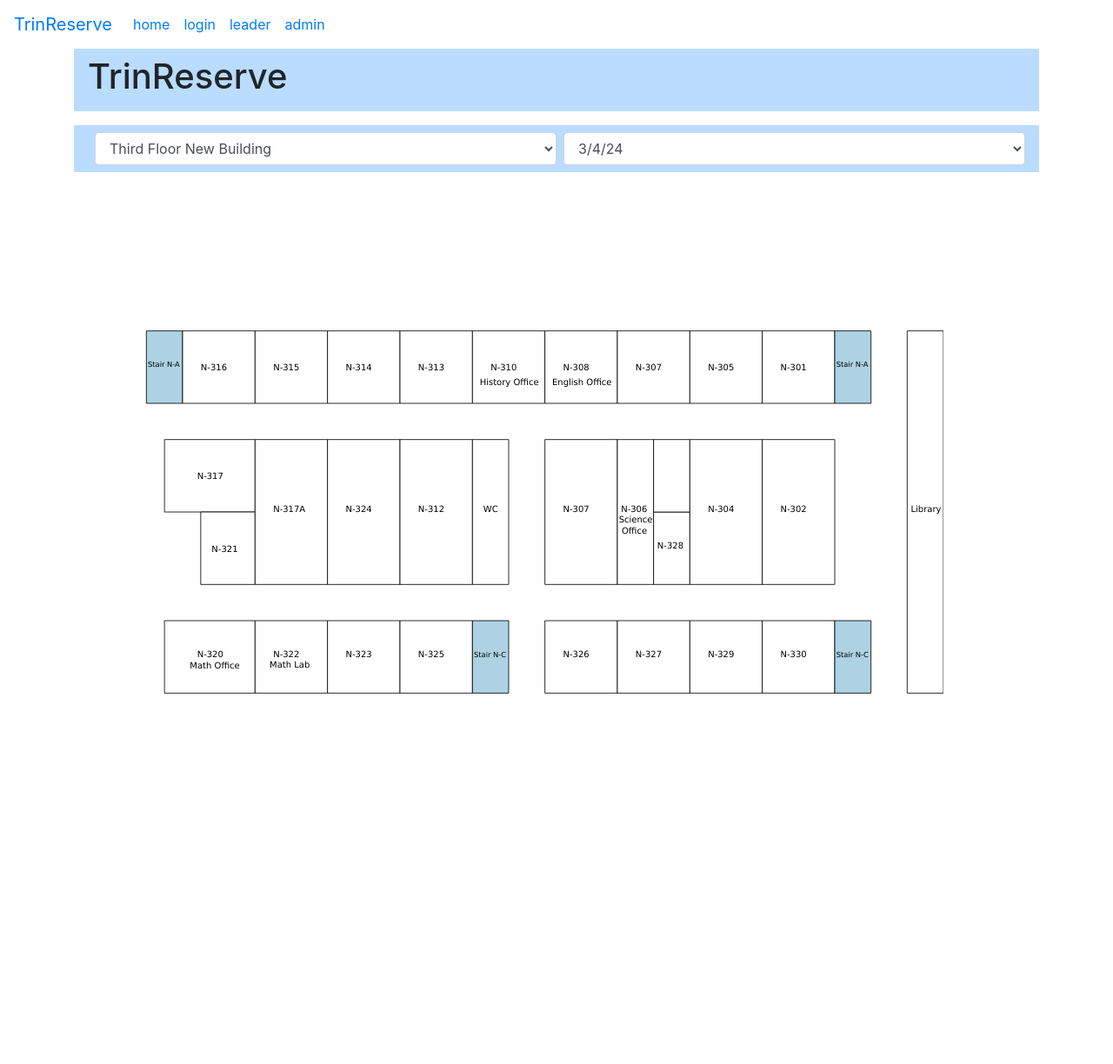
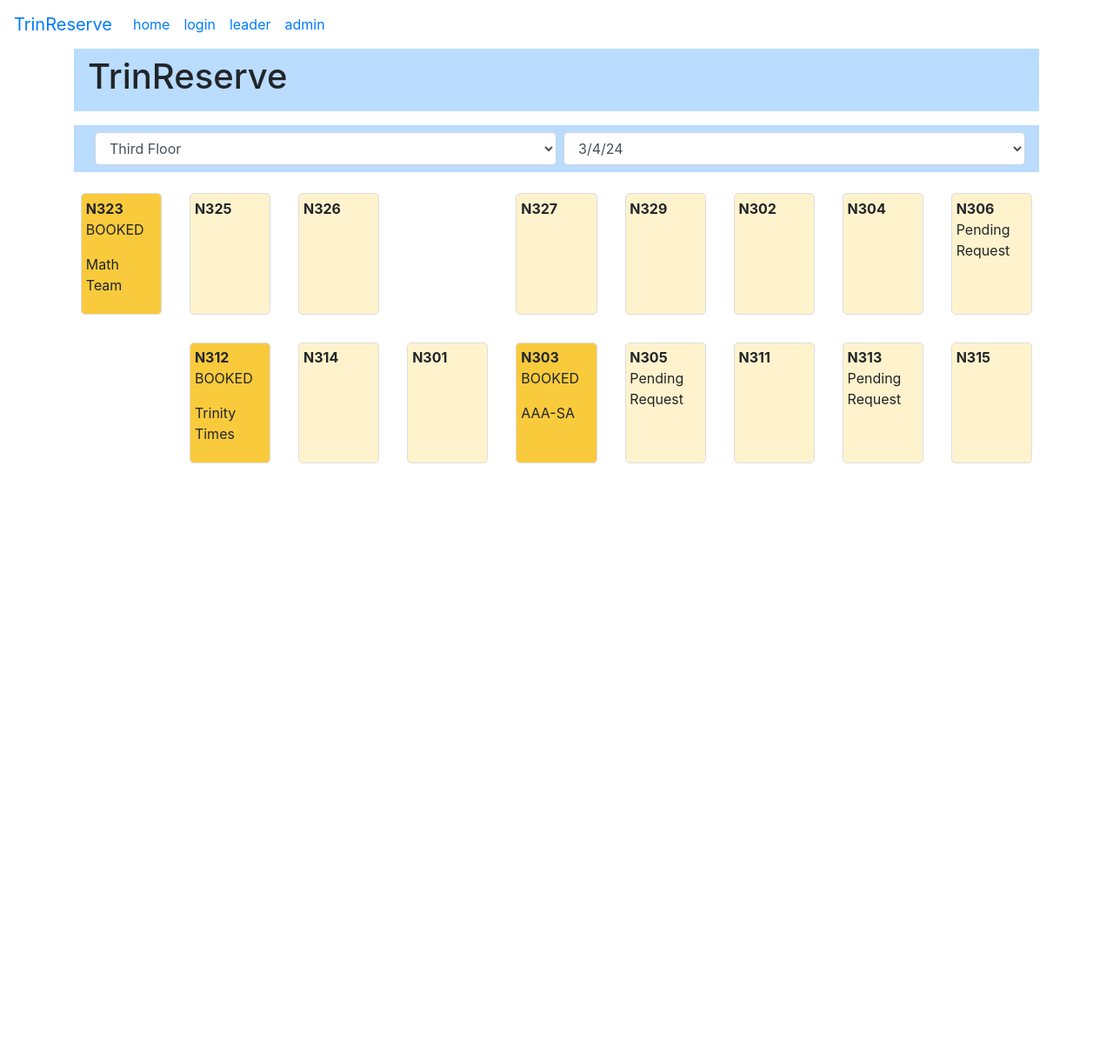
Before and after one commit to samlevy1/trinReserve, a Node server app: page /cancel/1/1/1 in a window 1280 px wide. Shown: the whole page at 87% size. After the commit the page ends 800 px from the top, so only its background shows below. Run offline with Node 20, Linux system fonts and the light colour scheme.

Commit message:
old leader page

```diff
--- a/webapp_server/views/club/clubLeader.ejs
+++ b/webapp_server/views/club/clubLeader.ejs
@@ -1,9 +1,4 @@
 <%- include('../partials/header', {title:"TrinReserve"}) -%>
-<style>
-  #floorContainer svg text {
-    fill: black !important;
-  }
-</style>
 
   <div class="container">
     <div class="header">
@@ -11,12 +6,10 @@
     </div>
 
     <div class="header">
-      <select id="floorSelect" class="form-control">
-        <option value="FirstFloor">First Floor</option>
-        <option value="SecondFloorOld">Second Floor Old Building</option>
-        <option value="SecondFloorNew">Second Floor New Building</option>
-        <option value="ThirdFloorOld">Third Floor Old Building</option>
-        <option value="ThirdFloorNew" selected>Third Floor New Building</option>
+        <select class="form-control">
+          <option>Third Floor</option>
+          <option>Second Floor</option>
+          <option>First Floor</option>
         </select>
         <select class="form-control">
             <option>3/4/24</option>
@@ -25,47 +18,195 @@
             <option>3/7/24</option>
             <option>3/8/24</option>
           </select>
+        <!-- <input type="text" class="form-control" placeholder="3/1/24"> -->
     </div>
 
-  <div id="floorContainer">
-    <div id="FirstFloor" style="display: none;">
-      <%- include("Floor1.svg") %>
+
+    <div class="grid">
+      <div class="booking-card booked">
+        <strong>N323</strong>
+        <p>BOOKED</p>
+        <p>Math Team</p>
+        <span class="tooltip-text">
+          <form action="/edit/date/N325/email" method="POST">
+
+            <label for="club">Email:</label>
+            <input type="text" id="club" name="club" value = "Math Team" readonly><br><br>
+            <label for="details">Password:</label>
+            <textarea type="text" id="details" name="details"> Calculating digits of pi</textarea>
+
+
+            <button type="submit" class="btn details-button">Edit</button>
+            <a href = "/cancel/date/N301/email"><button type="button" class="btn cancel-button">Cancel</button></a>
+
+          </form>
+
+
+        </span>
       </div>
-    <div id="SecondFloorOld" style="display: none;">
-      <%- include("Floor2Old.svg") %>
+      <div class="booking-card available" id = "N325">
+        <span class="tooltip-text">
+          <form action="/reserve/date/N325/email" method="POST">
+
+            <label for="club">Club Name:</label>
+            <input type="text" name="club" placeholder = "Classics Club" />
+
+            <label for="N325Details">Meeting Details:</label>
+            <textarea type="text" id="N325Details" name="N325Details" placeholder = "Scanning Competition"></textarea>
+
+            <button type="submit" class="btn details-button">Reserve</button>
+
+          </form>
+
+        </span>
+        <strong>N325</strong>
+        <br></br>
+        <br></br>
+
+
       </div>
-    <div id="SecondFloorNew" style="display: none;">
-      <%- include("Floor2New.svg") %>
+      <div class="booking-card available">
+        <span class="tooltip-text">
+          <form action="/reserve/date/N325/email" method="POST">
+
+            <label for="club">Club Name:</label>
+            <input type="text" name="club" placeholder = "Girls Who Code" />
+
+            <label for="N325Details">Meeting Details:</label>
+            <textarea type="text" id="N325Details" name="N325Details" placeholder = "Trying our best to be women in STEM"></textarea>
+
+            <button type="submit" class="btn details-button">Reserve</button>
+
+          </form>
+
+
+        </span>
+        <strong>N326</strong>
+        <br></br>
+        <br></br>
+
+
       </div>
-    <div id="ThirdFloorOld" style="display: none;">
-      <%- include("Floor3Old.svg") %>
+      <div class="booking-card empty">
+        <strong></strong>
+
       </div>
-    <div id="ThirdFloorNew" style="display: none;">
-      <%- include("Floor3New.svg") %>
+      <div class="booking-card available">
+        <strong>N327</strong>
+        <br></br>
+        <br></br>
+
+
+      </div>
+      <div class="booking-card available">
+        <strong>N329</strong>
+        <br></br>
+        <br></br>
+
+
+      </div>
+      <!-- NEW ROW -->
+      <div class="booking-card available">
+        <strong>N302</strong>
+        <br></br>
+        <br></br>
+
+
+      </div>
+      <div class="booking-card available">
+        <strong>N304</strong>
+        <br></br>
+        <br></br>
+
+
+      </div>
+      <div class="booking-card pending">
+        <strong>N306</strong>
+        <p>Pending Request</p>
+      </div>
+      <div class="booking-card empty">
+        <strong> </strong>
+      </div>
+
+      <div class="booking-card booked">
+        <strong>N312</strong>
+        <p>BOOKED</p>
+        <p>Trinity Times</p>
+        <span class="tooltip-text">
+          <form action="/edit/date/N325/email" method="POST">
+
+            <label for="club">Club Name:</label>
+            <input type="text" name="club" value = "Trinity Times" readonly/>
+
+            <label for="N325Details">Meeting Details:</label>
+            <textarea type="text" id="N325Details" name="N325Details"> Working on the paper</textarea>
+
+            <button type="submit" class="btn details-button">Edit</button>
+            <a href = "/cancel/date/N301/email"><button type="button" class="btn cancel-button">Cancel</button></a>
+
+          </form>
+
+
+        </span>
+      </div>
+
+      <div class="booking-card available">
+        <strong>N314</strong>
+        <br></br>
+        <br></br>
+
+
+      </div>
+      <!-- NEW ROW -->
+      <div class="booking-card available">
+        <strong>N301</strong>
+        <br></br>
+        <br></br>
+
+
+      </div>
+      <div class="booking-card booked">
+        <strong>N303</strong>
+        <p>BOOKED</p>
+        <p>AAA-SA</p>
+        <span class="tooltip-text">
+          <form action="/edit/date/N303/email" method="POST">
+            <label for="club">Club Name:</label>
+            <input type="text" name="club" value = "AAA-SA" readonly/>
+
+            <label for="N325Details">Meeting Details:</label>
+            <textarea type="text" id="N325Details" name="N325Details"> Talking about stuff</textarea>
+
+            <button type="submit" class="btn details-button">Edit</button>
+            <a href = "/cancel/date/N301/email"><button type="button" class="btn cancel-button">Cancel</button></a>
+
+          </form>
+
+        </span>
+      </div>
+      <div class="booking-card pending">
+        <strong>N305</strong>
+        <p>Pending Request</p>
+      </div>
+      <div class="booking-card available">
+        <strong> N311</strong>
+        <br></br>
+        <br></br>
+
+
+      </div>
+      <div class="booking-card pending">
+        <strong>N313</strong>
+        <p>Pending Request</p>
+      </div>
+      <div class="booking-card available">
+        <strong>N315</strong>
+        <br></br>
+        <br></br>
+
+
       </div>
     </div>
   </div>
 
 <%- include('../partials/footer') -%>
-
-<script>
-  document.addEventListener('DOMContentLoaded', function() {
-    var floorSelect = document.getElementById('floorSelect');
-
-    function showFloor(selectedFloor) {
-      // Hide all floors first
-      ['FirstFloor', 'SecondFloorOld', 'SecondFloorNew', 'ThirdFloorOld', 'ThirdFloorNew'].forEach(function(floor) {
-        document.getElementById(floor).style.display = 'none';
-      });
-      // Then show the selected floor
-      document.getElementById(selectedFloor).style.display = 'block';
-    }
-
-    // Initialize with the Third Floor New Building showing
-    showFloor('ThirdFloorNew');
-
-    floorSelect.addEventListener('change', function() {
-      showFloor(this.value);
-    });
-  });
-</script>
--- a/webapp_server/views/club/clubMember.ejs
+++ b/webapp_server/views/club/clubMember.ejs
@@ -77,6 +77,7 @@
     </div>
 
     <div class = "float-grid">
+
     <div id="floorContainer">
       <div id="FirstFloor" style="display: none;">
         <%- include("Floor1.svg") %>
@@ -101,6 +102,7 @@
 <%- include('../partials/footer') -%>
 
 <script>
+
   document.addEventListener('DOMContentLoaded', function() {
     var floorSelect = document.getElementById('floorSelect');
 
```
Lines whose indentation alone changed are shown as unchanged.
